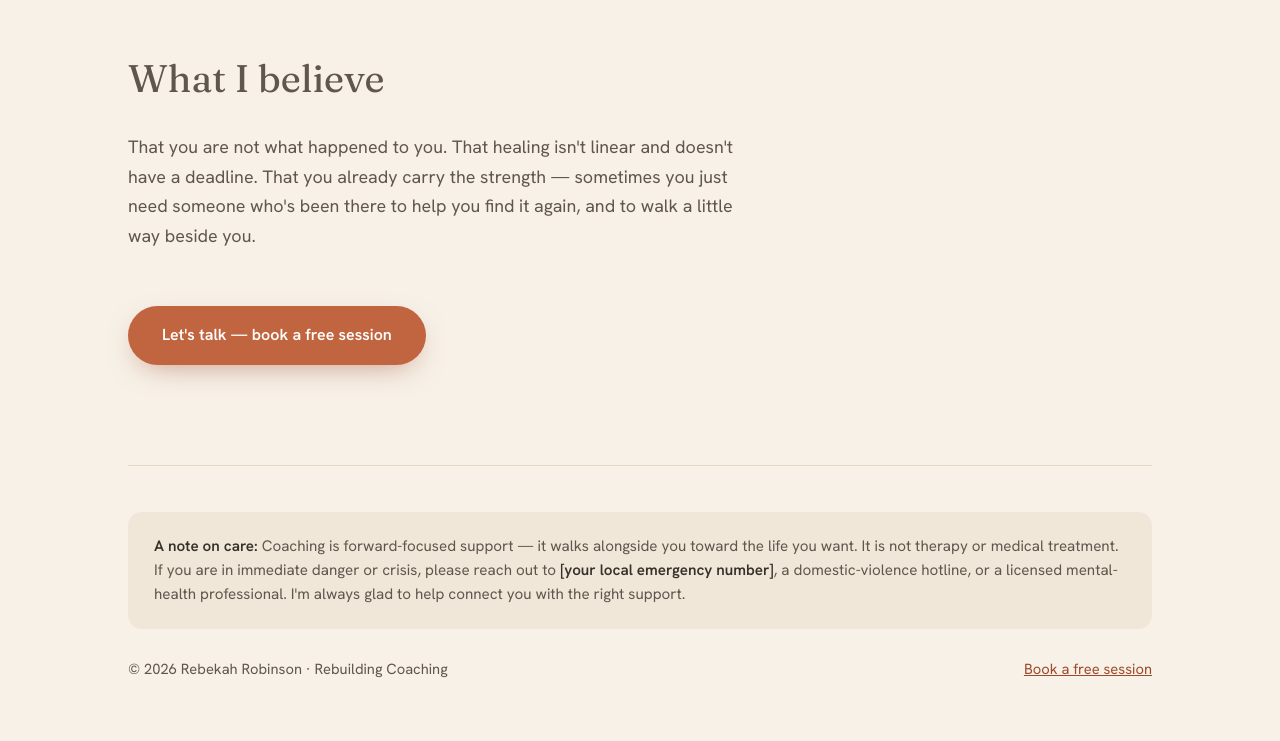
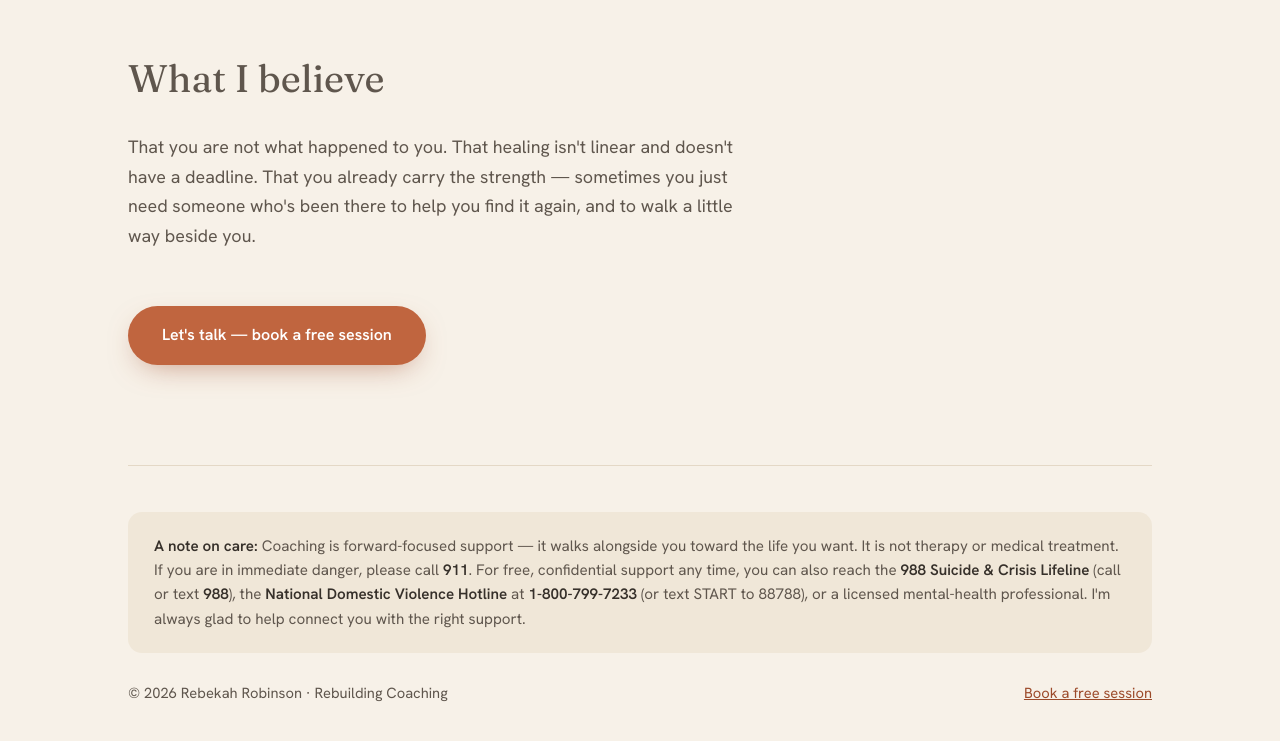
Before and after one commit to Rebuild-54/Rebuild, a plain HTML site: page about-rebekah.html in a window 1280 px wide. Shown: the part 1117-1858 px from the top of the page. Drawn offline with Linux system fonts and the light colour scheme.

Commit message:
Fill in US crisis resources in footer (911, 988, DV hotline)
Co-Authored-By: Claude Opus 4.8 <noreply@anthropic.com>

```diff
--- a/about-rebekah.html
+++ b/about-rebekah.html
@@ -154,7 +154,7 @@
 
   <footer>
     <div class="safe">
-      <strong>A note on care:</strong> Coaching is forward-focused support — it walks alongside you toward the life you want. It is not therapy or medical treatment. If you are in immediate danger or crisis, please reach out to <strong>[your local emergency number]</strong>, a domestic-violence hotline, or a licensed mental-health professional. I'm always glad to help connect you with the right support.
+      <strong>A note on care:</strong> Coaching is forward-focused support — it walks alongside you toward the life you want. It is not therapy or medical treatment. If you are in immediate danger, please call <strong>911</strong>. For free, confidential support any time, you can also reach the <strong>988 Suicide &amp; Crisis Lifeline</strong> (call or text <strong>988</strong>), the <strong>National Domestic Violence Hotline</strong> at <strong>1-800-799-7233</strong> (or text START to 88788), or a licensed mental-health professional. I'm always glad to help connect you with the right support.
     </div>
     <div class="cols">
       <div>© <span id="yr"></span> Rebekah Robinson · Rebuilding Coaching</div>
```
Also changed, not shown: index.html (+1 -1 lines), what-a-session-looks-like.html (+1 -1 lines).
